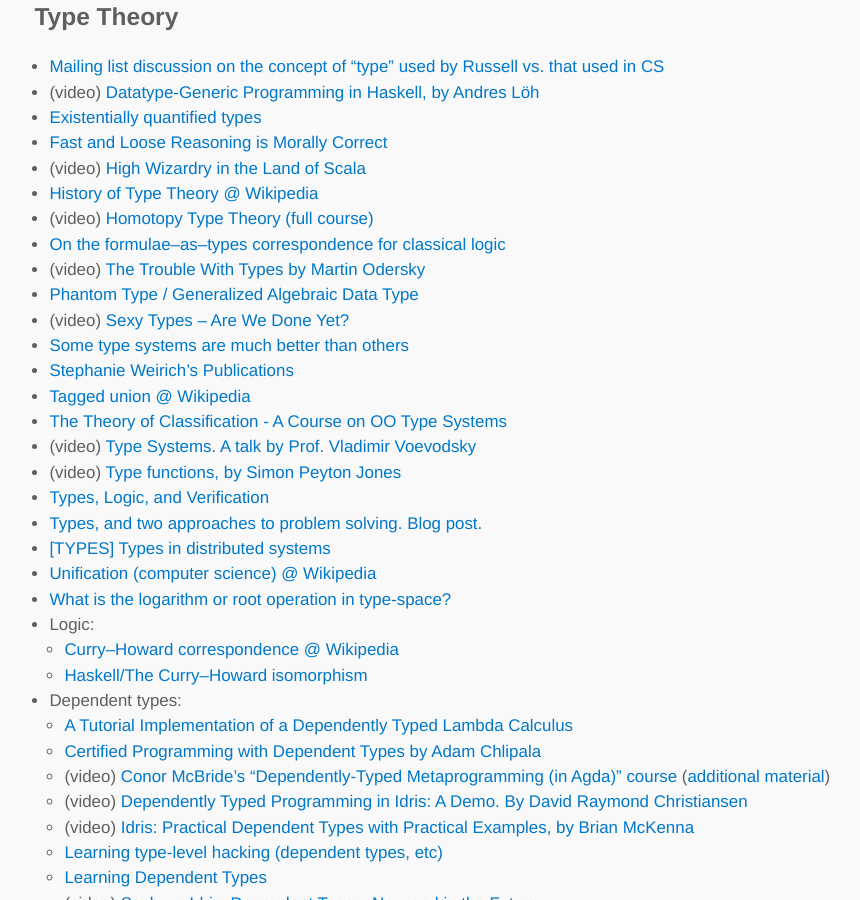
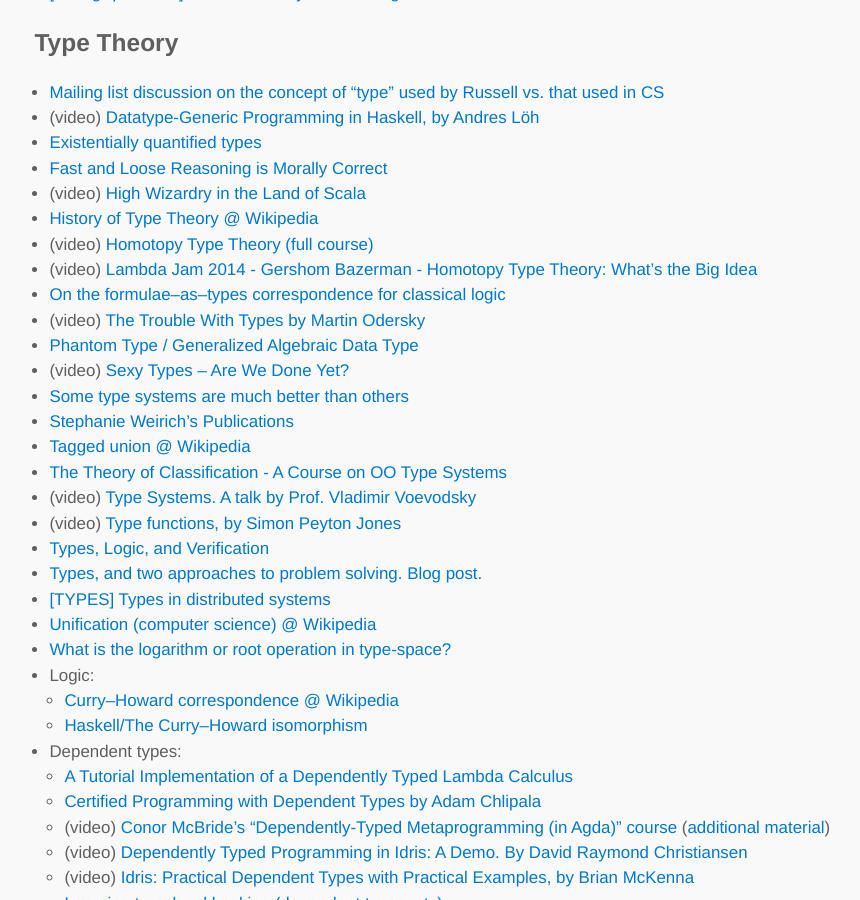
Before and after one commit to lambdatoast/lambdatoast.github.com, a Jekyll site: the page built from cs-resources/index.md, in a window 1280 px wide and 900 px high, scrolled down 7854 px. Shown: the whole window, without its empty margins (200-1060 px from the left). Built offline with Jekyll 4.4.1, drawn with Linux system fonts in a browser that asks for light colours; some of the changed text lies outside the part shown.

Commit message:
Add links to CT and HoTT talks.

```diff
--- a/cs-resources/index.md
+++ b/cs-resources/index.md
@@ -210,6 +210,7 @@
   - [Practical Foundations of Mathematics, by Paul Taylor (full book)](http://www.paultaylor.eu/~pt/prafm/index.html)
   - Category Theory:
     + (video) [Category Theory by Tom LaGatta](https://www.youtube.com/watch?v=o6L6XeNdd_k)
+    + (video) [Category theory: a framework for reasoning, by mlbaker](https://www.youtube.com/watch?v=ba_hon70qbg)
   - Set theory:
     + [Partially ordered set](https://www.princeton.edu/~achaney/tmve/wiki100k/docs/Partially_ordered_set.html)
     + (video) [Set Theory Lattices](https://www.youtube.com/watch?v=PulDFSXsBKo)
@@ -283,6 +284,7 @@
   - (video) [High Wizardry in the Land of Scala](http://vimeo.com/28793245)
   - [History of Type Theory @ Wikipedia](http://en.wikipedia.org/wiki/History_of_type_theory)
   - (video) [Homotopy Type Theory (full course)](http://www.cs.cmu.edu/~rwh/courses/hott/)
+  - (video) [Lambda Jam 2014 - Gershom Bazerman - Homotopy Type Theory: What's the Big Idea](https://www.youtube.com/watch?v=OupcXmLER7I)
   - [On the formulae–as–types correspondence for classical logic](http://www.textproof.com/paper/dphil.html)
   - (video) [The Trouble With Types by Martin Odersky](http://www.infoq.com/presentations/data-types-issues)
   - [Phantom Type / Generalized Algebraic Data Type](http://en.wikipedia.org/wiki/Phantom_type)
```
